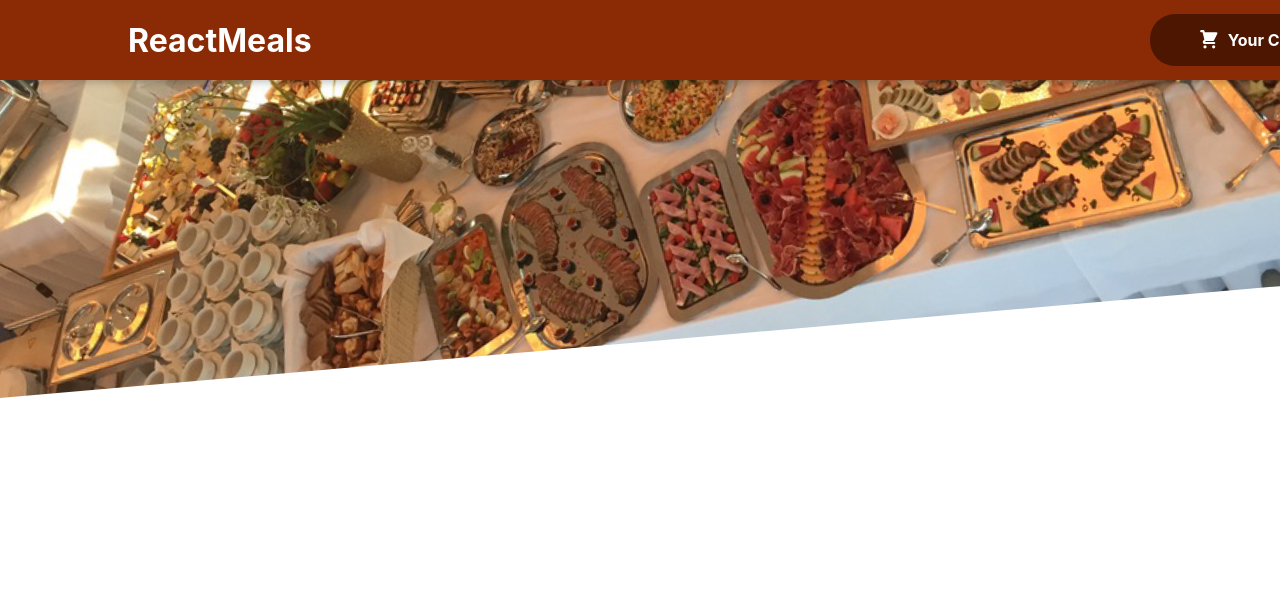
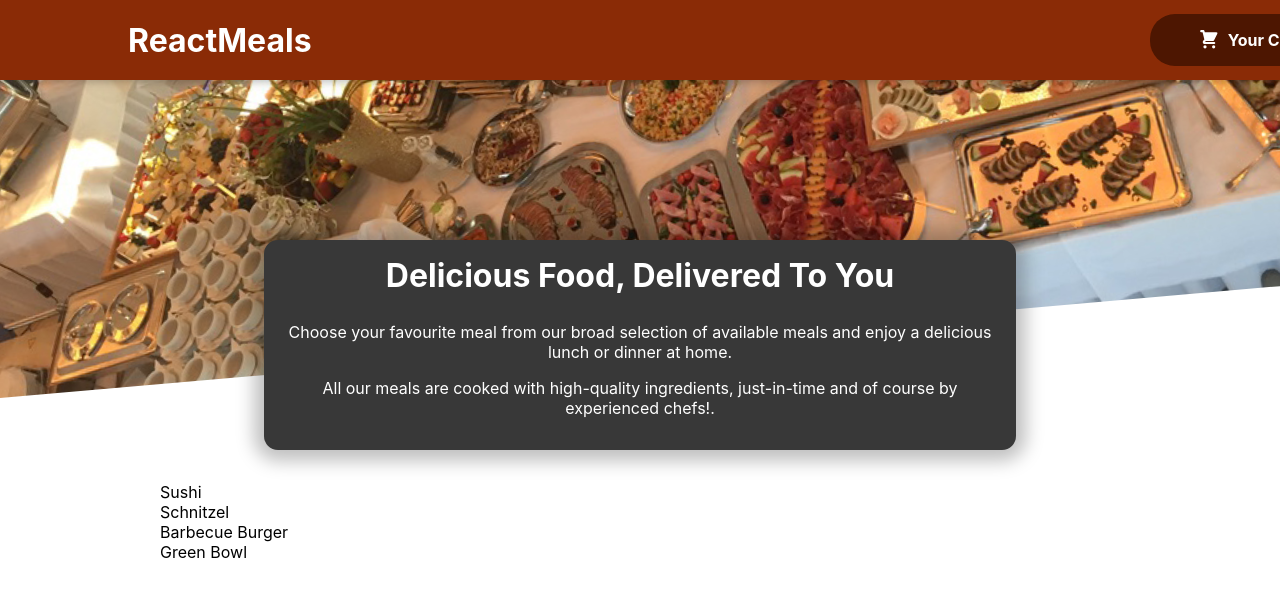
Before and after one commit to thanmayatanu1/Restaurant, a React (Create React App) app: page / in a window 1280 px wide. Shown: the top 596 px of the page. Built offline with nearby package versions, Linux system fonts and the light colour scheme.

Commit message:
Add Restaurant Summary

```diff
--- a/src/App.js
+++ b/src/App.js
@@ -1,5 +1,6 @@
 import React , {Fragment} from 'react';
 import Header from './components/Layout/Header';
+import Meals from './components/Meals/Meals';
 
 
 function App()
@@ -7,6 +8,10 @@ function App()
   return  (
     <Fragment>
        <Header />
+       <main>
+        <Meals />
+
+       </main>
     </Fragment>
   );
 }
--- /dev/null
+++ b/src/components/Meals/AvailableMeals.js
@@ -0,0 +1,39 @@
+import classes from './AvailableMeals.module.css';
+const DUMMY_MEALS = [
+    {
+        id: 'm1',
+        name: 'Sushi',
+        description: 'Finest fish and veggies',
+        price: 22.99,
+    },
+    {
+        id: 'm2',
+        name: 'Schnitzel',
+        description: 'A german speciality',
+        price: 16.5,
+    },
+    {
+        id: 'm3',
+        name: 'Barbecue Burger',
+        description: 'American, raw, meaty',
+        price: 12.99,
+    },
+    {
+        id: 'm4',
+        name: 'Green Bowl',
+        description: 'Healthy... and green...',
+        price: 18.99,
+    },
+];
+
+
+const AvailableMeals = () => {
+    const mealsList = DUMMY_MEALS.map(meal => <li>{meal.name}</li> );
+    return <section className={classes.meals}>
+        <ul>
+            {mealsList}
+        </ul>
+    </section>
+
+};
+export default AvailableMeals;
--- /dev/null
+++ b/src/components/Meals/AvailableMeals.module.css
@@ -0,0 +1,24 @@
+.meals {
+    max-width: 60rem;
+    width: 90%;
+    margin: 2rem auto;
+    animation: meals-appear 1s ease-out forwards;
+  }
+
+  .meals ul {
+    list-style: none;
+    margin: 0;
+    padding: 0;
+  }
+
+  @keyframes meals-appear {
+    from {
+      opacity: 0;
+      transform: translateY(3rem);
+    }
+
+    to {
+      opacity: 1;
+      transform: translateY(0);
+    }
+  }
--- /dev/null
+++ b/src/components/Meals/Meals.js
@@ -0,0 +1,13 @@
+import {Fragment} from 'react';
+import MealsSummary from "./MealsSummary";
+import AvailableMeals from "./AvailableMeals";
+
+const Meals = () => {
+    return (
+    <Fragment>
+        <MealsSummary />
+        <AvailableMeals />
+    </Fragment>
+    );
+};
+export default Meals;
--- /dev/null
+++ b/src/components/Meals/MealsSummary.js
@@ -0,0 +1,14 @@
+import classes from './MealsSummary.module.css';
+const MealsSummary = () => {
+return <section className={classes.summary}>
+    <h2>Delicious Food, Delivered To You</h2>
+    <p>
+        Choose your favourite meal from our broad selection of available meals and enjoy a delicious lunch or dinner at home.
+    </p>
+    <p>
+        All our meals are cooked with high-quality ingredients, just-in-time and of course by experienced chefs!.
+    </p>
+</section>
+};
+
+export default MealsSummary;
--- /dev/null
+++ b/src/components/Meals/MealsSummary.module.css
@@ -0,0 +1,18 @@
+.summary {
+    text-align: center;
+    max-width: 45rem;
+    width: 90%;
+    margin: auto;
+    margin-top: -10rem;
+    position: relative;
+    background-color: #383838;
+    color: white;
+    border-radius: 14px;
+    padding: 1rem;
+    box-shadow: 0 1px 18px 10px rgba(0, 0, 0, 0.25);
+  }
+
+  .summary h2 {
+    font-size: 2rem;
+    margin-top: 0;
+  }
```
